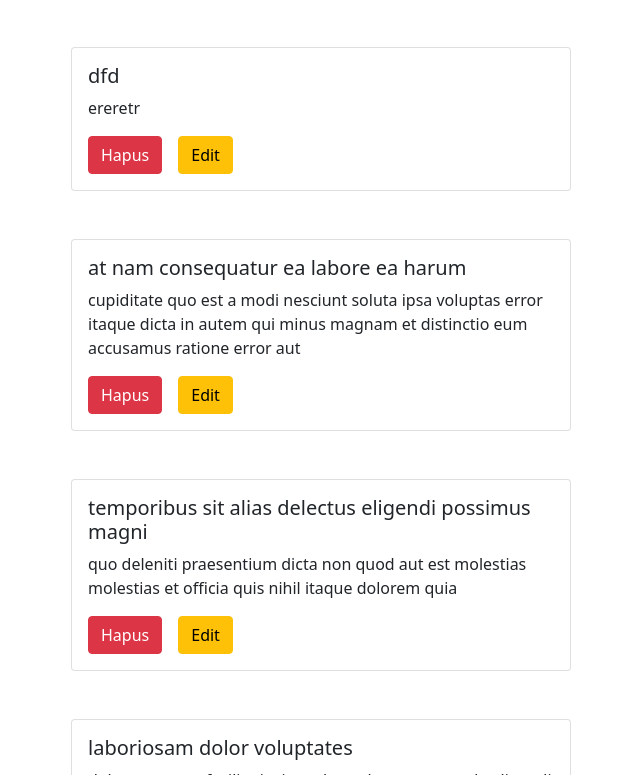
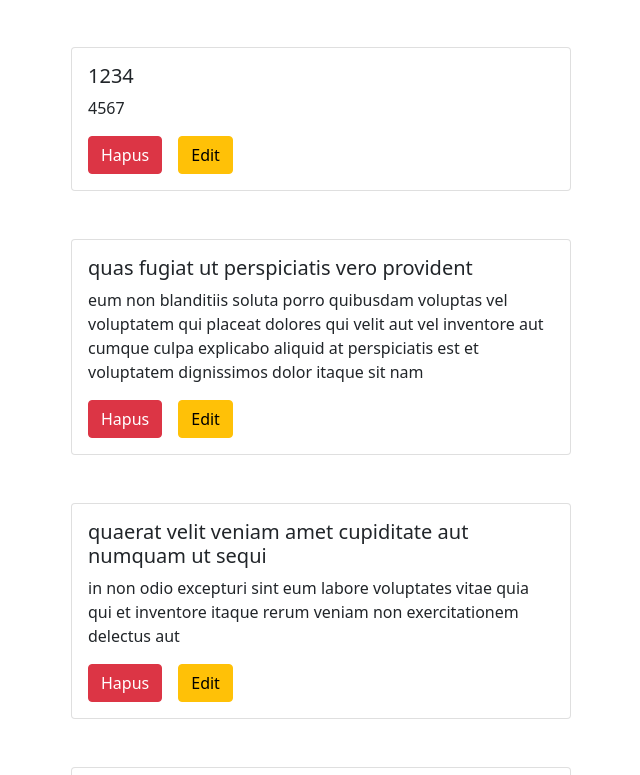
Before and after one commit to lian-cmd/react-api-strap, a React (Create React App) app: page / in a window 1280 px wide. Shown: the part 285-1060 px from the top of the page, without its empty margins (11-651 px from the left). Built offline with nearby package versions, Linux system fonts and the light colour scheme; data requests are answered from the project's data file.

Commit message:
menambahkan fungsi tambah post

```diff
--- a/db.json
+++ b/db.json
@@ -541,28 +541,10 @@
       "body": "eum non blanditiis soluta porro quibusdam voluptas\nvel voluptatem qui placeat dolores qui velit aut\nvel inventore aut cumque culpa explicabo aliquid at\nperspiciatis est et voluptatem dignissimos dolor itaque sit nam"
     },
     {
-      "userId": 10,
-      "id": 98,
-      "title": "laboriosam dolor voluptates",
-      "body": "doloremque ex facilis sit sint culpa\nsoluta assumenda eligendi non ut eius\nsequi ducimus vel quasi\nveritatis est dolores"
-    },
-    {
-      "userId": 10,
-      "id": 99,
-      "title": "temporibus sit alias delectus eligendi possimus magni",
-      "body": "quo deleniti praesentium dicta non quod\naut est molestias\nmolestias et officia quis nihil\nitaque dolorem quia"
-    },
-    {
-      "userId": 10,
-      "id": 100,
-      "title": "at nam consequatur ea labore ea harum",
-      "body": "cupiditate quo est a modi nesciunt soluta\nipsa voluptas error itaque dicta in\nautem qui minus magnam et distinctio eum\naccusamus ratione error aut"
-    },
-    {
       "userId": 1,
-      "id": 1630677978208,
-      "title": "dfd",
-      "body": "ereretr"
+      "id": 1630679609444,
+      "title": "1234",
+      "body": "4567"
     }
   ]
 }
--- a/src/component/Content.js
+++ b/src/component/Content.js
@@ -7,43 +7,45 @@ export default class Content extends Component {
     formPost: {
       userId: 1,
       id: 1,
-      title: '',
-      body:''
-    }
+      title: "",
+      body: "",
+    },
   };
 
   getPosApi = () => {
+    //menampilkan
     axios
       .get(`http://localhost:3004/posts?_sort=id&_order=desc`)
       .then((result) => {
         this.setState({
-        posts: result.data
+          posts: result.data,
         });
       });
-}
+  };
 
   postDataToApi = () => {
-  axios.post("http://localhost:3004/posts/", this.state.formPost)
-    .then((result) => {
-    console.log(result)
-    }, (error) => {
-      console.log(error)
-  })
+    axios.post("http://localhost:3004/posts/", this.state.formPost).then(
+      (result) => {
+        console.log(result);
+        this.getPosApi();
+      },
+      (error) => {
+        console.log(error);
       }
+    );
+  };
 
   handlePost = (event) => {
     event.preventDefault();
     // console.log(this.state.formPost)
     this.postDataToApi();
-  }
-
+  };
 
   handleHapus = (id) => {
     console.log(id);
-    axios.delete(`http://localhost:3004/posts/${id}`)
-      .then((result) => {
-      this.getPosApi()
-    })
+    axios.delete(`http://localhost:3004/posts/${id}`).then((result) => {
+      this.getPosApi();
+    });
   };
 
   handleChange = (event) => {
@@ -52,15 +54,18 @@ postDataToApi = () => {
     // console.log(formPostNew[e.target.name]) //hasilnya title
     let timeStamp = new Date().getTime();
     // console.log(timeStamp)
-    formPostNew['id'] = timeStamp;
+    formPostNew["id"] = timeStamp;
     formPostNew[event.target.name] = event.target.value;
     // ambil namenya seperti title, body dll dan masukkan nilainya yang diketik
-    this.setState({
-      formPost: formPostNew
-    },()=>{
+    this.setState(
+      {
+        formPost: formPostNew,
+      },
+      () => {
         //  console.log(this.state.formPost);
-    })
       }
+    );
+  };
 
   componentDidMount() {
     // fetch("https://jsonplaceholder.typicode.com/posts")
@@ -110,7 +115,11 @@ postDataToApi = () => {
                     id="body"
                   />
                 </div>
-                <button onClick={this.handlePost} type="submit" className="btn btn-primary">
+                <button
+                  onClick={this.handlePost}
+                  type="submit"
+                  className="btn btn-primary"
+                >
                   Post
                 </button>
               </form>
```
Lines whose indentation alone changed are shown as unchanged.
